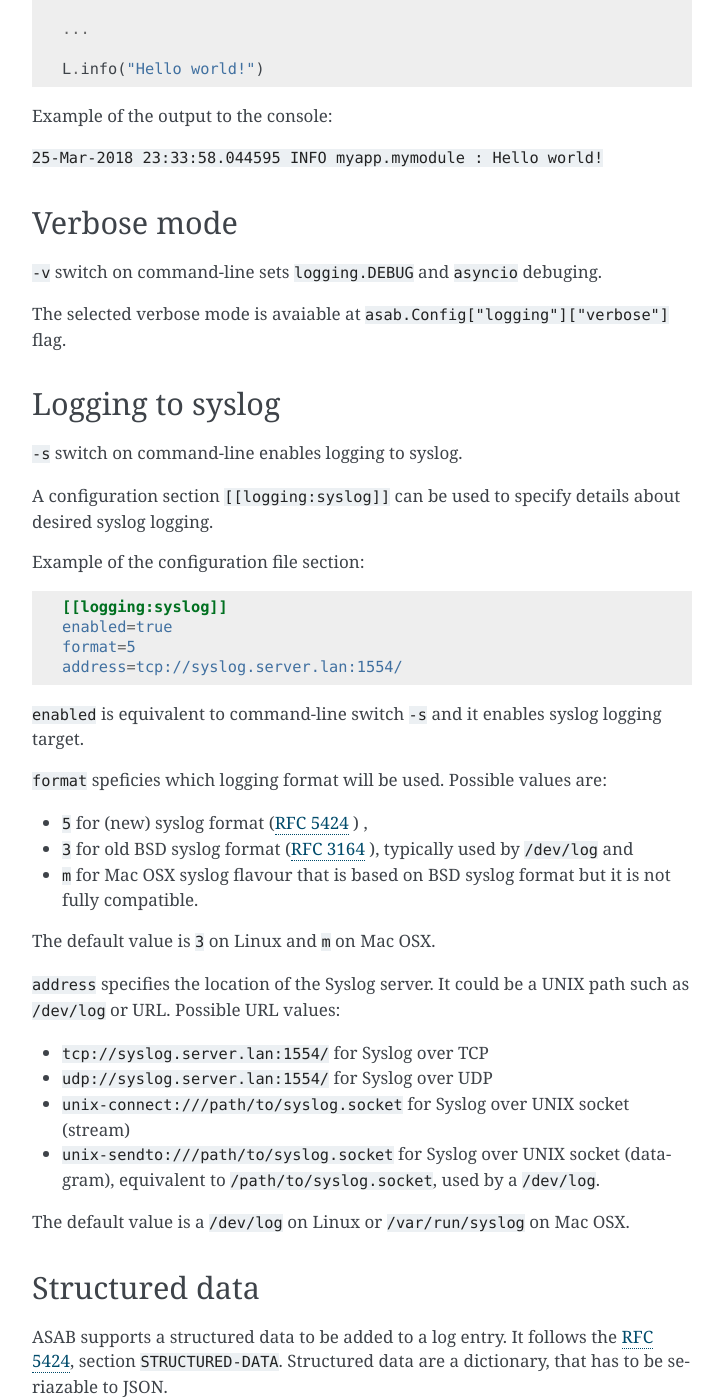
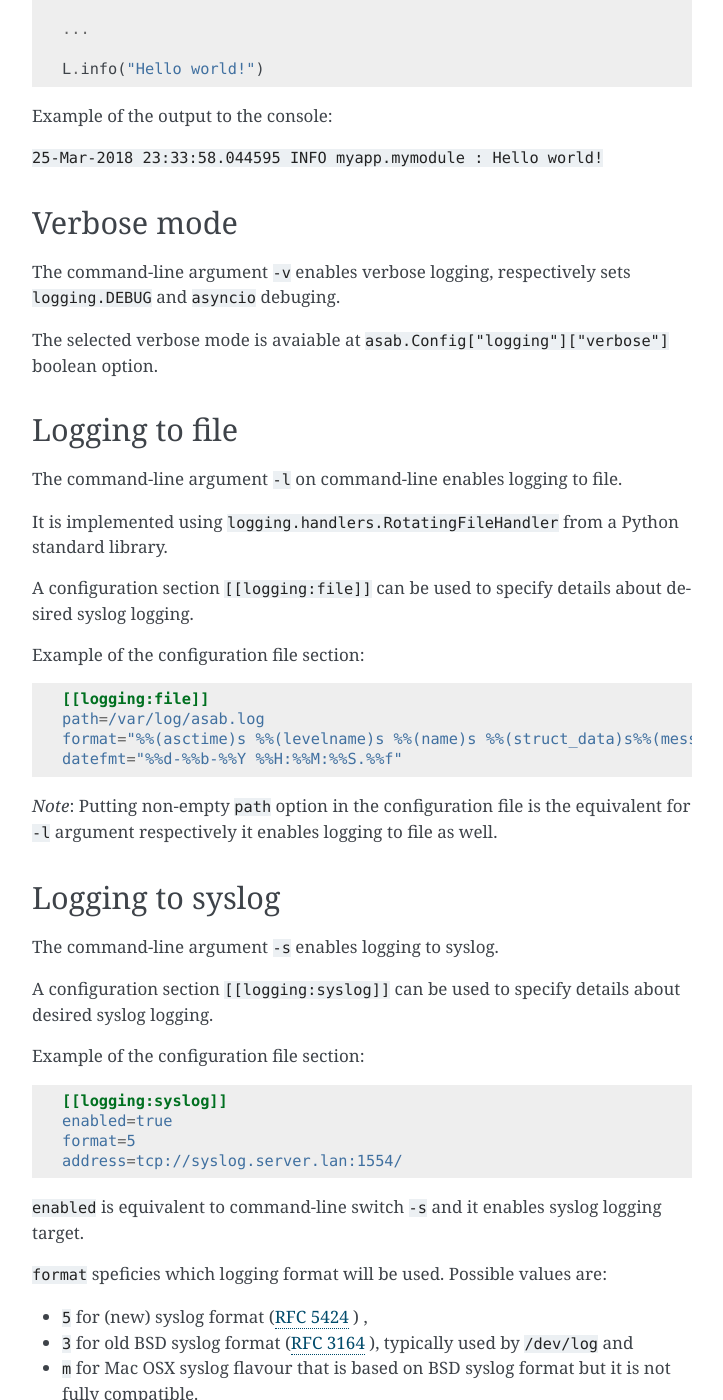
Before and after one commit to TeskaLabs/asab, a Sphinx documentation site: the page built from doc/asab/log.rst, in a window 1280 px wide and 1400 px high, scrolled down 443 px. Shown: the whole window, without its empty margins (388-1111 px from the left). Built offline with Sphinx 7.4.7, drawn with Linux system fonts in a browser that asks for light colours; the version number is read from the project's files by our own code.

Commit message:
Documenting a bit.

```diff
--- a/doc/asab/log.rst
+++ b/doc/asab/log.rst
@@ -32,15 +32,36 @@ Example of the output to the console:
 Verbose mode
 ------------
 
-``-v`` switch on command-line sets ``logging.DEBUG`` and ``asyncio`` debuging.
+The command-line argument ``-v`` enables verbose logging, respectively sets ``logging.DEBUG`` and ``asyncio`` debuging.
 
-The selected verbose mode is avaiable at ``asab.Config["logging"]["verbose"]`` flag.
+The selected verbose mode is avaiable at ``asab.Config["logging"]["verbose"]`` boolean option.
+
+
+Logging to file
+---------------
+
+The command-line argument ``-l`` on command-line enables logging to file.
+
+It is implemented using ``logging.handlers.RotatingFileHandler`` from a Python standard library.
+
+A configuration section ``[[logging:file]]`` can be used to specify details about desired syslog logging.
+
+Example of the configuration file section:
+
+.. code:: ini
+
+    [[logging:file]]
+    path=/var/log/asab.log
+    format="%%(asctime)s %%(levelname)s %%(name)s %%(struct_data)s%%(message)s",
+    datefmt="%%d-%%b-%%Y %%H:%%M:%%S.%%f"
+
+*Note*: Putting non-empty ``path`` option in the configuration file is the equivalent for ``-l`` argument respectively it enables logging to file as well.
 
 
 Logging to syslog
 -----------------
 
-``-s`` switch on command-line enables logging to syslog.
+The command-line argument ``-s`` enables logging to syslog.
 
 A configuration section ``[[logging:syslog]]`` can be used to specify details about desired syslog logging.
 
--- a/doc/index.rst
+++ b/doc/index.rst
@@ -27,6 +27,7 @@
    :caption: Administration
 
    admin/install
+   admin/command-line
    admin/containers
    admin/systemd
 
```
Also changed, not shown: doc/TODO.md (+0 -3 lines), doc/admin/command-line.rst (added, +66 -0 lines), doc/asab/application.rst (+0 -38 lines).
